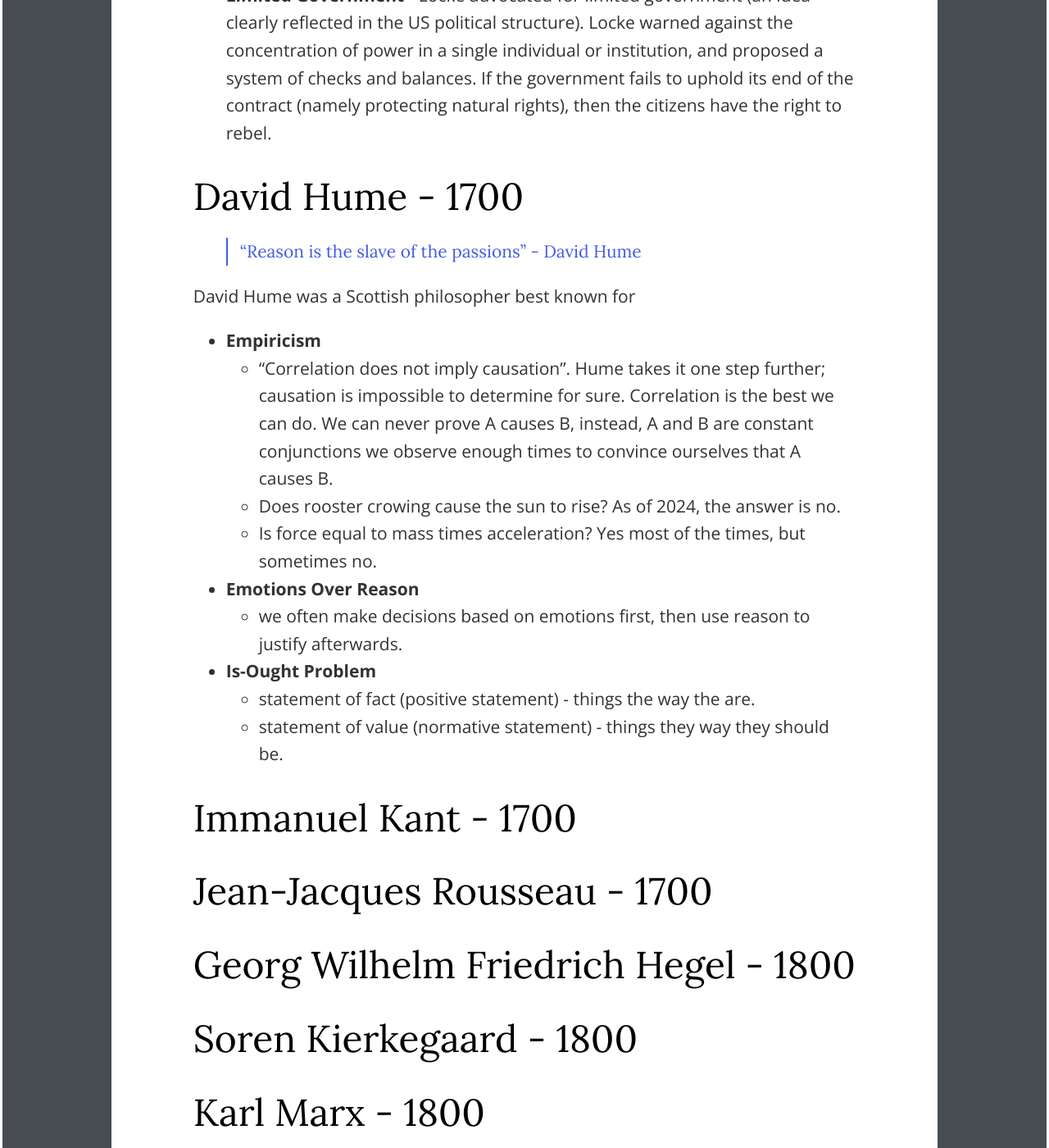
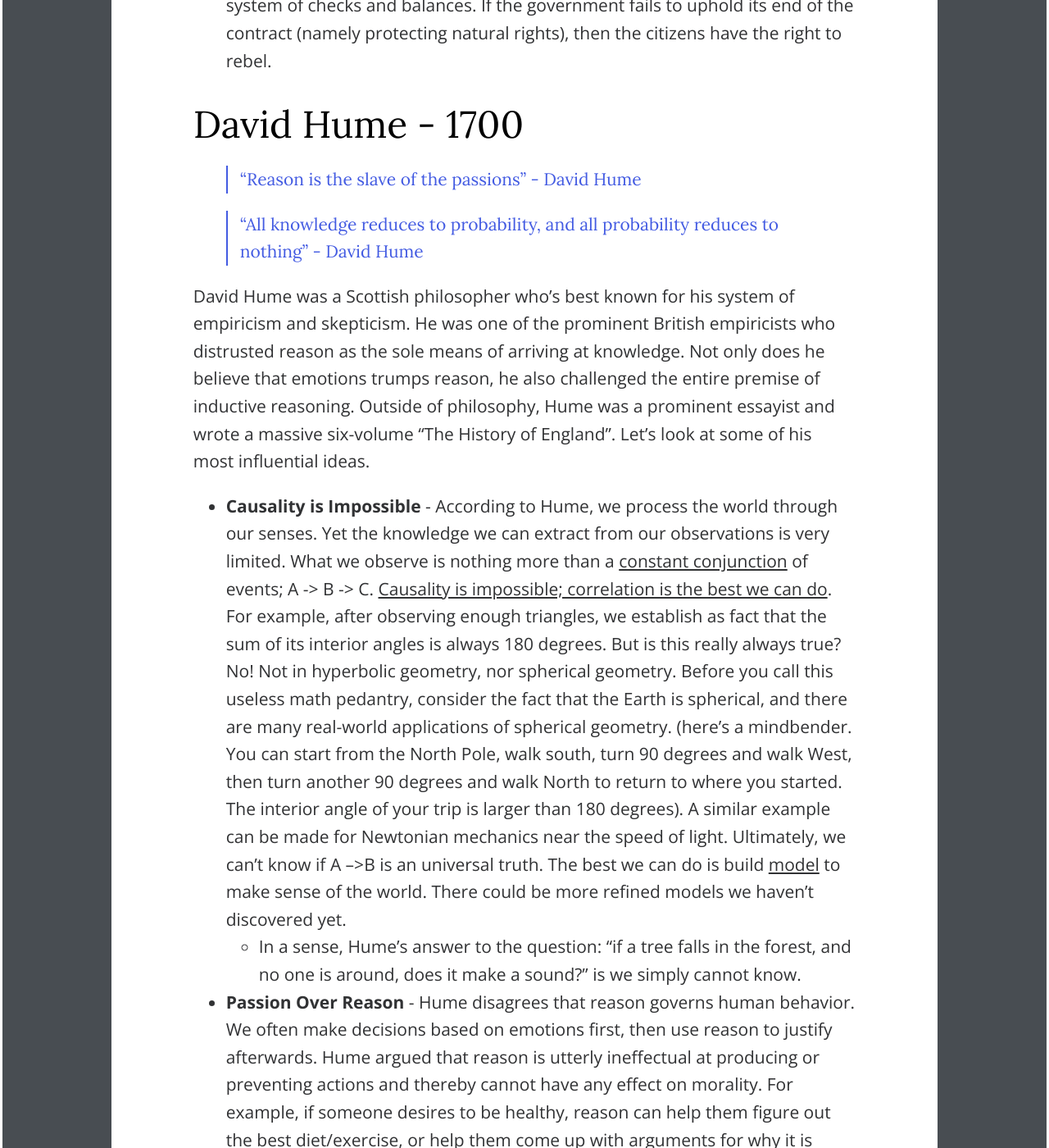
Before and after one commit to wcfrobert/wcfrobert.github.io, a Jekyll site: the page built from _posts/2023-11-23-western-philosophy.md, in a window 1280 px wide and 1400 px high, scrolled down 22143 px. Shown: the whole window at 82% size. Built offline with Jekyll 4.4.1, drawn with Linux system fonts in a browser that asks for light colours; comment, search, counter and statistics services are not loaded; some of the changed text lies outside the part shown.

Commit message:
update on philosophy article

```diff
--- a/_posts/2023-11-23-western-philosophy.md
+++ b/_posts/2023-11-23-western-philosophy.md
@@ -188,7 +188,7 @@
 
 * A Cynic might choose to "escape the 9-5 rat race" and never work a corporate job again. They'd reject the conventional path of having a stable career, settling down, and starting a family. Instead, they would choose to live in accordance with their understanding of a natural/authentic life unconstrained by what society dictates is best. Perhaps they might become an entrepreneur, or become a digital nomad that works and lives in a van.
 * An Epicurean would spend the down time with friends and families, use their severance package to enjoy some travel and good food, then ultimately find a smaller, simpler job that contributes to a more tranquil life with simpler pleasures.
-* A Stoic would embrace the setback and not dwell on external circumstances. Rather than complaining about their ill-fortunate, they'd view it as a good character-building exercise. They go on the job hunt the next day, posting resumes in the morning then going on morning runs to cultivate their fitness during the down time. In short, they would focus on developing resilience, inner strength, and maintaining a sense of virtue or "stiff upper lip" in the face of adversity.
+* A Stoic would embrace the setback and not dwell on external circumstances. Rather than complaining about their ill-fortunate, they'd view it as a good character-building exercise. They go on the job hunt the next day, posting resumes in the morning then going on runs in the afternoon to cultivate their fitness. In short, they would focus on developing resilience, inner strength, and maintaining a sense of virtue in the face of adversity.
 
 
 
@@ -196,13 +196,12 @@
 
 > "The last shall be first, and the first shall be last" - Matthew 20:16 KJV
 
-A summary of the development of the Western World is incomplete without a few paragraphs on Christianity, for it will be the sole focus of study for the entirety of the Middle Ages.
+A summary of the development of the Western World is incomplete without a few paragraphs on Christianity, for it will be the sole focus of study for the entirety of the Middle Ages. There were two cultures important to the development of Western Civilization: Indo-Europeans and Semites.
 
-There were two cultures important to the development of Western Civilization: Indo-Europeans and Semites.
 * **Indo-Europeans** lived around the Black Sea and the Caspian Sea about 4000 years ago. They believed in many gods (**polytheism**). Greek philosophy, Norse mythology, and both oriental religions (Hinduism and Buddhism) all originated in the Indo-European sphere. They all have a leaning towards a philosophic, speculative view of the world. They also have a **cyclic view of history**; that there is no beginning and no end and that there exists an eternal interplay of life and death.
 * **Semites** originated in the Arabian Peninsula. All three Abrahamic religions (Judaism, Christianity, Islam) share a semitic background. The Semites believed in one God (**monotheism**) and a **linear view of history**; where one day history will end (judgement day). Judaism was the first of the Abrahamic religions; the Old Testament was written around 700 BC. Christianity is a direct descendent of Judaism with Hellenistic influences; its New Testament was written around 100 AD. The Quran of Islam was written around 600 AD.
 
-<u>Important events in Christianity:</u>
+<u>Chronology of events in Christianity:</u>
 
 * God created the world.
 * Soon after, mankind began to rebel. **Adam and Eve** were driven out of the Garden of Eden and death came to the world.
@@ -234,17 +233,19 @@
 
 # Protestant Reformation - 1500
 
+> Sola scriptura - "by scripture alone".
+
 Leading up to the 15th century, Europe experienced many calamities such as floods, severe droughts, famine, and the Black Death which killed 1/3 of the European population. There were peasant revolts, witch hunts, and general unrest. Many thought people have strayed from God, many others were dissatisfied with the abuse and corruption of the Roman Church authorities.
 
 One of the most well known abuse by the church was the **sale of indulgences**; certificates that promised remission or reduction of time in purgatory on the way to heaven. Although Indulgences can also be obtained through other means such as acts of piety, making pilgrims, and performing certain good work, the monetary aspect of indulgence made it ripe for financial exploitation. Many dutiful Christians gave their life-savings to the church so that the punishment for their sins - or those of their relatives - can be reduced or forgiven. Sale of indulgences became a lucrative source of revenue for the Church, who used it to fund the construction of St. Peter's Basilica.
 
-In 1517, **Martin Luther**, dissatisfied with the Roman Catholic Church's abuse and corruption, composed and nailed the **Ninety-Five Theses** to the castle door in Wittenberg. Furthermore, he translated the Bible from Latin - an esoteric language only accessible by preachers and academics - to vernacular German. God's words were henceforth to be interpreted by the people, rather a selected few. This was incredibly revolutionary and disruptive. Many were tried and tortured for heresy during this period. Eventually, Christianity was split into two: **Catholicism** with the Roman Pope serving as at the top, and **Protestantism** which emphasized faith and the Bible alone as the source of divine revelations.
+In 1517, **Martin Luther**, dissatisfied with the Roman Catholic Church's abuse and corruption, composed the **Ninety-Five Theses** and nailed it to the castle door in Wittenberg. Furthermore, he translated the Bible which is typically in Latin - an esoteric language only accessible by preachers and academics - to vernacular German. Furthermore, he translated the bible directly from Greek sources. God's words were henceforth to be interpreted by the people, rather a selected few. This was incredibly revolutionary and disruptive. Many were tried and tortured for heresy during this period. Eventually, Christianity was split into two: **Catholicism** with the Roman Pope serving as at the top, and **Protestantism** which emphasized faith and the Bible alone as the source of divine revelations.
 
 
 
 # The Renaissance - 1500
 
-> "Man looked for new foundations" - Hans Kohn
+> "Art is never finished, only abandoned" - Leonardo Da Vinci
 
 The Renaissance (French for "rebirth") was a period of significant cultural, artistic, and intellectual progress. Although there is considerable overlap with the late Middle Ages, most scholars place the start of the Renaissance around the 14th century in Italy. It would later spread to the rest of Europe, reaching its peak between 1490s and 1520s. The Renaissance marked the transition between the Middle Ages and Modernity.
 
@@ -256,7 +257,7 @@
 
 * The Renaissance is perhaps best known for its art. Renaissance art employed realistic linear perspective and portrayal of light and shadow. The artistic and scientific contribution of polymathic figures such as Leonardo Da Vinci and Michelangelo inspired the term **"Renaissance man"**.
 * The revival of interest in Classical literature and ideals also led to an intellectual movement known as **Humanism**; a human-centered worldview that celebrated individual achievements, potential, and virtue. Renaissance humanists sought to create a citizenry that can speak and write with eloquence. While Humanism is more secular in some aspects, most humanist are still Christians. It wouldn't be until the Enlightenment that secularism gained more prominence.
-* The number of world-changing scientific and artistic achievements during the Renaissance is too numerous to list. In 1440, the printing press was invented. In 1492, Christopher Columbus discovered the new world, sparking the Age of Discovery. In 1494, Luca Pacioli formalized modern accounting (double-entry bookkeeping). In 1503, Leonardo Da Vinci painted the Mona Lisa. Around the same time, Michelangelo sculpted David. In 1543, Nicolaus Copernicus formulated his heliocentric view of the universe.
+* The renaissance also marked the beginning of a time when human development started to accelerate. In 1440, the printing press was invented. In 1492, Christopher Columbus discovered the new world, sparking the Age of Discovery. In 1494, Luca Pacioli formalized modern accounting (double-entry bookkeeping). In 1503, Leonardo Da Vinci painted the Mona Lisa. Around the same time, Michelangelo sculpted David. In 1543, Nicolaus Copernicus formulated his heliocentric view of the universe.
 
 
 
@@ -281,12 +282,12 @@
 
 > "I doubt therefore I think. I think therefore I am" - Rene Descartes
 
-Rene Descartes was a French philosopher, mathematician, scientist who was considered by many as the father of modern philosophy. His work during the 17th century - including his famous phrase: "I think, therefore I am" - brought to the fore epistemology (the study of how we arrive at knowledge) and gave "Age of Reason" its name and place in history. Here are three key insights from Descartes:
+Rene Descartes was a French philosopher, mathematician, and scientist who was considered by many as the father of modern philosophy. His writings during the 17th century - including his famous phrase: "I think, therefore I am" - brought epistemology to the fore and gave "Age of Reason" its name and place in history. Here are three key insights from Descartes:
 
 * **Method of Doubt: "I think, therefore I am"** - Borrowing from his experience as a mathematician, Descartes wanted a way to study philosophy similar to how he studies math; systematically and with logical certainty. He wanted to arrive at a fundamental set of principles - similar to mathematical axioms - that can serve as firm foundation for genuine knowledge. To do so, he employed the method of doubt, also known as Cartesian doubt. It is not enough to know something beyond reasonable doubt, but *all possible doubt*.
   * He realized sensory perceptions are often misleading. There is no way for humans to arrive at truths through our senses. It could all be an optical illusions, a dreams, a hallucinations, or even an evil demon deceiving you! Descartes quickly came to an impasse. How can we know anything is real? Everything we perceive could just be a simulation.
   * Then the insight hit him! If he is doubting, then he is thinking, and if he is thinking, he exists. In Latin: "dubito ergo cogito, cogito ergo sum". In a world where everything could just be an illusion, Descartes became certain of one thing: he exists.
-* **Mathematical Achievements** - Aside from his famous quote "I think, therefore I am", which is taught in every college philosophy course in the world, his contribution to Mathematics is equally substantial. If you've taken high-school math, you'll appreciate the fact that Descartes popularized the use of "x,y,z" as unknown variables, the use of superscripts to denote exponents, and the use of x and y axis in graphs (known as Cartesian Coordinate System). Descartes also made significant contributions to analytical geometry, law of refraction/reflection in optics, and early works in mechanics.
+* **Mathematical Achievements** - Aside from his famous quote "I think, therefore I am", which is taught in every college philosophy course in the world, his contribution to Mathematics is equally pervasive. If you've taken high-school math, you'll appreciate the fact that Descartes popularized the use of "x,y,z" as unknown variables, the use of superscripts to denote exponents, and the use of x and y axis in graphs (known as Cartesian Coordinate System). Descartes also made significant contributions to analytical geometry, law of refraction/reflection in optics, and early works in mechanics.
 * **Mind-body Dualism** - Lastly, Descartes popularized mind and body dualism; the idea that mind (non-physical) and body (physical) are distinct and separable. In other words, Descartes believed our consciousness are not just brain synapses; it's instead something beyond the world of physical matters.
 
 
@@ -295,12 +296,12 @@
 
 > "I do not know how to teach philosophy without becoming a disturber of the peace" - Baruch Spinoza
 
-Baruch Spinoza was a 17th century Jewish Dutch philosopher widely considered to be one of the most radical and influential thinker of the Enlightenment. His controversial views, particularly his critique of the divine origin of the Hebrew Bible, made him an enemy of the religious authorities in Amsterdam. He was excommunicated and ostracized from his Jewish community at a young age. The publication of his work *Tractatus Theologico-Politicus*, considered by many to be one of the most significant event in European intellectual history laid the groundworks for many of our modern beliefs such as liberalism, secularism, and democracy.
+Baruch Spinoza was a 17th century Jewish Dutch philosopher widely considered to be one of the most radical and influential thinker of the Enlightenment. His controversial views, particularly his critique of the divine origin of the Hebrew Bible, made him an enemy of the religious authorities in Amsterdam. He was excommunicated and ostracized from his Jewish community at a young age. The publication of his work *Tractatus Theologico-Politicus*, considered by many to be one of the most significant event in European intellectual history.
 
 * **Tractus Theologico-Politicus (TTP)** - Spinoza's 1670 publication - often abbreviated to "TTP" - aimed to "liberate the individual from bondage to superstition and ecclesiastical authority". In it, he criticized the divine infallibility of the Old Testament and argued for a more historical approach in looking at the bible. He also argued for religious freedom and separation of Church and State. Political decisions should be based on reason rather than any particular religious dogma.
-* **God is Nature** - Spinoza believed the world is composed of one thing: substance. He calls this substance "God" or "nature" which he uses synonymously. To Spinoza, God does not manifest himself as a divine figure, but rather within all of nature.
-* **Free Will** - Spinoza embraced a deterministic view of the world. Everything that has happened in the past, and everything that will ever happen in the future, is in accordance with the necessary order of the universe that can theoretically be calculated. He rejects the idea of chance. Everything has a clean chain of cause and effect with no room for probability. To Spinoza, freedom is not the ability to choose different courses of action, instead it is the capacity to align oneself with nature and realize our inherent potentials.
-  * For example, an apple tree in a yard with plentiful sunlight will yield more fruit than a yard in constant shade. To Spinoza, if your yard lacks sunlight, it is far better to try and cultivate fruit that grow in the shade (such as pear or figs), rather than sticking with fruits that require full sun to thrive.
+* **God is Nature** - Spinoza believed the world is composed of one thing: substance. He calls this substance "God" or "nature" which he believes to be synonymously. To Spinoza, God does not manifest himself as a divine figure, but rather within all of nature.
+* **Free Will** - Spinoza embraced a deterministic view of the world. Everything that has happened in the past, and everything that will ever happen in the future, is in accordance with the necessary order of the universe. He rejects the idea of chance. Everything has a clean chain of cause and effect with no room for probability. To Spinoza, freedom is not the ability to choose different courses of action, instead it is the capacity to align oneself with nature and realize our inherent potentials.
+  * For example, an apple tree in a yard with plentiful sunlight will yield more fruit than a yard in the shade. To Spinoza, if your yard lacks sunlight, it is far better to try and cultivate fruit that grow in the shade (such as pear or figs), rather than sticking with fruits that require full sun to thrive.
 
 
 
@@ -330,31 +329,19 @@
 
 > "Reason is the slave of the passions" - David Hume
 
-David Hume was a Scottish philosopher best known for
+> "All knowledge reduces to probability, and all probability reduces to nothing" - David Hume
 
-* **Empiricism**
-  * "Correlation does not imply causation". Hume takes it one step further; causation is impossible to determine for sure. Correlation is the best we can do. We can never prove A causes B, instead, A and B are constant conjunctions we observe enough times to convince ourselves that A causes B.
-  * Does rooster crowing cause the sun to rise? As of 2024, the answer is no.
-  * Is force equal to mass times acceleration? Yes most of the times, but sometimes no.
-* **Emotions Over Reason**
-  * we often make decisions based on emotions first, then use reason to justify afterwards.
-* **Is-Ought Problem**
-  * statement of fact (positive statement) - things the way the are.
-  * statement of value (normative statement) - things they way they should be.
+David Hume was a Scottish philosopher who's best known for his system of empiricism and skepticism. He was one of the prominent British empiricists who distrusted reason as the sole means of arriving at knowledge. Not only does he believe that emotions trumps reason, he also challenged the entire premise of inductive reasoning. Outside of philosophy, Hume was a prominent essayist and wrote a massive six-volume "The History of England". Let's look at some of his most influential ideas.
 
-
-
-
-
-
-
-
-
-
-
-
-
-
+* **Causality is Impossible** - According to Hume, we process the world through our senses. Yet the knowledge we can extract from our observations is very limited. What we observe is nothing more than a <u>constant conjunction</u> of events; A -> B -> C.  <u>Causality is impossible; correlation is the best we can do</u>. For example, after observing enough triangles, we establish as fact that the sum of its interior angles is always 180 degrees. But is this really always true? No! Not in hyperbolic geometry, nor spherical geometry. Before you call this useless math pedantry, consider the fact that the Earth is spherical, and there are many real-world applications of spherical geometry. (here's a mindbender. You can start from the North Pole, walk south, turn 90 degrees and walk West, then turn another 90 degrees and walk North to return to where you started. The interior angle of your trip is larger than 180 degrees). A similar example can be made for Newtonian mechanics near the speed of light. Ultimately, we can't know if A -->B is an universal truth. The best we can do is build <u>model</u> to make sense of the world. There could be more refined models we haven't discovered yet.
+  * In a sense, Hume's answer to the question: "if a tree falls in the forest, and no one is around, does it make a sound?" is we simply cannot know.
+* **Passion Over Reason** - Hume disagrees that reason governs human behavior. We often make decisions based on emotions first, then use reason to justify afterwards. Hume argued that reason is utterly ineffectual at producing or preventing actions and thereby cannot have any effect on morality. For example, if someone desires to be healthy, reason can help them figure out the best diet/exercise, or help them come up with arguments for why it is good to be healthy, but Hume thinks reason alone cannot generate that initial desire.
+* **Is-Ought Problem** - Hume is the first to clearly expound on the "is-ought problem". In essence, Hume is saying we can't make any ethical judgements through physical observation (e.g. might makes right, nature makes right, it's the way the world works).
+  * Positive Statement ("is") - <u>The way things are</u>. Facts about the world based on reason and empirical observation.
+  * Normative Statement ("ought") - <u>The way things should be</u>. A statement of value based on ethics and aesthetics
+  * Here are some examples of dubious ethical arguments:
+    * "In nature, animals kill each other for survival, so it's natural and therefore morally acceptable for humans to do the same."
+    * "Slavery has been practiced throughout history in many societies, so it must be morally acceptable."
 
 
 
@@ -362,11 +349,17 @@
 
 # Immanuel Kant - 1700
 
-
+* Categorical Imperative -
+* The World As They Are vs. The World As They Appear To Us
+* A Kingdom of Ends
 
 
 
 # Jean-Jacques Rousseau - 1700
+
+* The Natural Goodness of Humans
+* Social Contract
+* Education Reforms
 
 
 
@@ -374,41 +367,60 @@
 
 # Georg Wilhelm Friedrich Hegel - 1800
 
+* Hegel's Dialectical Progress
+* Phenomenology of Spirit
+* Historical Idealism
+
 
 
 
 
 # Soren Kierkegaard - 1800
 
-
+* Father of Existentialism
+* The Leap of Faith
+* Angst
 
 
 
 # Karl Marx - 1800
 
-
+* Class Conflicts and Revolutions
+* Critique of Capitalism and the Inevitable Rise Communism
+* Surplus Value
 
 
 
 # Charles Darwin - 1800
 
-
+* Evolution by Natural Selection
+* The Tree of Life
+* Genetic Variations
 
 
 
 # Sigmund Freud - 1900
 
-
+* The Unconscious Mind
+* Psycho-Analysis
+* id, Ego, and Super Ego
+* Weirder Freudian Thoughts
 
 
 
 
 # Friedrich Nietzsche - 1900
 
-
+* God is Dead
+* Will to Power
+* Overman
 
 
 
 # Jean-Paul Sartre - 1900
 
+* Existence Precedes Essence
+* Condemned To Be Free
+* Bad Faith and Authenticity
+
 Be yourself. But who are you?
```
Also changed, not shown: other parts of _posts/2023-11-23-western-philosophy.md (+3 -5 lines).
